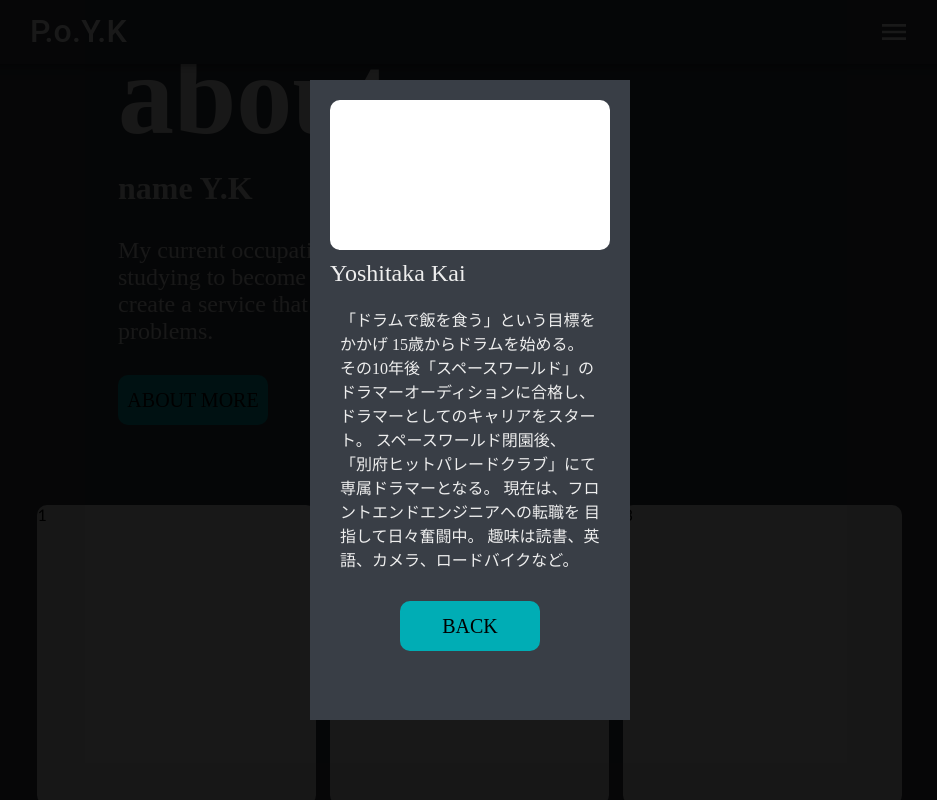
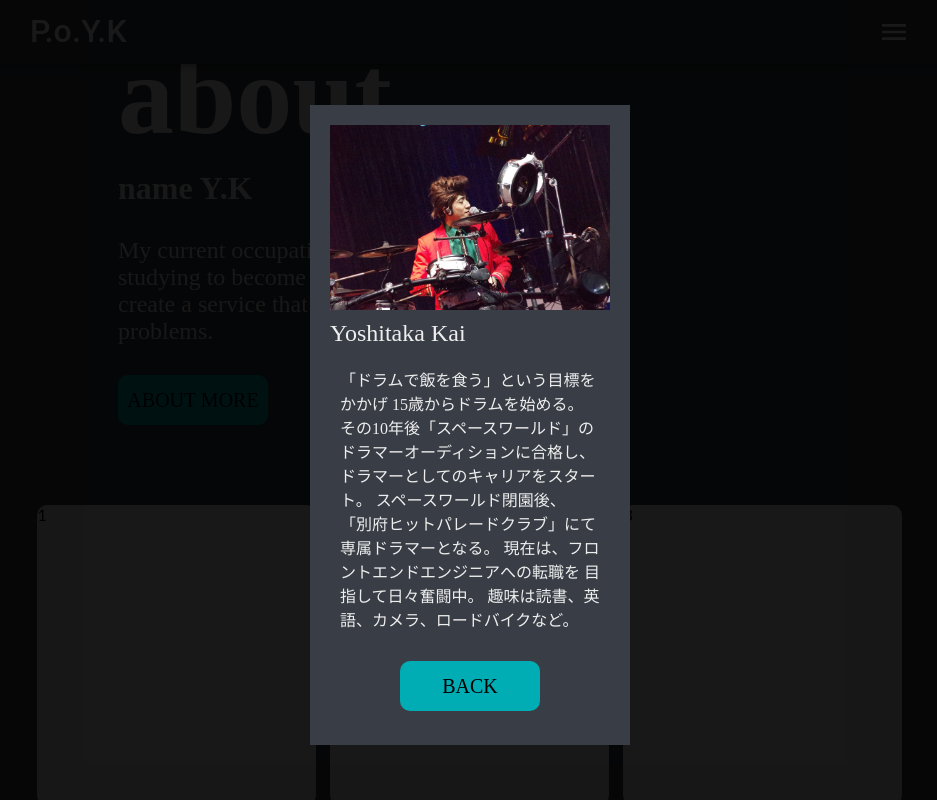
Before and after one commit to yoseei/P.o.Y.K, a React (Create React App) app: page / in a window 1280 px wide. Both pictures are taken after a click on the element "ABOUT MORE". Shown: the part 444-1244 px from the top of the page, without its empty margins (170-1107 px from the left). Built offline with nearby package versions, Linux system fonts and the light colour scheme.

Commit message:
profile写真掲載

```diff
--- a/src/component/Header/Header2.tsx
+++ b/src/component/Header/Header2.tsx
@@ -68,8 +68,7 @@ export default function PersistentDrawerRight() {
   const theme = useTheme();
   const [open, setOpen] = useState(false),
     [overlay, setOverlay] = useState(false),
-    [showAboutModal, setShowAboutModal] = useState(false),
-    [showHome, setShowHome] = useState(false);
+    [showAboutModal, setShowAboutModal] = useState(false);
 
   const handleDrawerOpen = () => {
     setOpen(true);
@@ -92,12 +91,12 @@ export default function PersistentDrawerRight() {
     setOpen(false);
     setOverlay(false);
   };
+
   return (
     <div className={classes.root}>
       <AboutModal
         showFlag={showAboutModal}
         setShowAboutModal={setShowAboutModal}
-        style={{ zIndex: "20" }}
       />
       <Overlay overlayFlag={overlay} />
       <AppBar
@@ -153,9 +152,9 @@ export default function PersistentDrawerRight() {
                   ABOUT
                 </p>
               </li>
-              <li className={scss.rightMenuList}>
+              {/* <li className={scss.rightMenuList}>
                 <p className={classes.rightMenuLink}>WORKS</p>
-              </li>
+              </li> */}
             </ul>
           </div>
         </div>
--- a/src/component/modal/AboutModal.tsx
+++ b/src/component/modal/AboutModal.tsx
@@ -2,6 +2,7 @@ import React from "react";
 import { Property } from "csstype";
 import scss from "./aboutModal.module.scss";
 import ClickButton from "../button/ClickButton";
+import MyPhoto from "./yoseei_drums.jpg";
 
 const AboutModal = (props: any) => {
   const closeModal = () => {
@@ -29,7 +30,9 @@ const AboutModal = (props: any) => {
       {props.showFlag ? (
         <div id="overlay" style={overlay}>
           <div id="modalContent" className={scss.modalContent}>
-            <div className={scss.imgContainer}></div>
+            <div className={scss.imgContainer}>
+              <img src={MyPhoto} className={scss.MyPhoto} alt="profile写真" />
+            </div>
             <h2 className={scss.myName}>Yoshitaka Kai</h2>
             <p className={scss.myProfile}>
               「ドラムで飯を食う」という目標をかかげ 15歳からドラムを始める。
--- a/src/component/modal/aboutModal.module.scss
+++ b/src/component/modal/aboutModal.module.scss
@@ -3,15 +3,20 @@
   background: #393e46;
   color: #eee;
   padding: 20px 20px;
-  height: 80vh;
+  height: 85vh;
   width: 80%;
+  margin-top: 50px;
   .imgContainer {
     width: 100%;
     border-radius: 10px;
-    height: 150px;
+    height: 185px;
     margin: 0;
     background-color: white;
     box-sizing: content-box;
+    .MyPhoto {
+      width: 100%;
+      height: 100%;
+    }
   }
   .myName {
     font-family: "Ludica Sans Unicode";
@@ -38,7 +43,7 @@
 }
 @media screen and (min-width: 600px) {
   .modalContent {
-    height: 60vh;
+    height: 63vh;
     width: 45%;
   }
 }
--- a/src/organisms/contact/atoms/input.module.scss
+++ /dev/null
@@ -1,6 +0,0 @@
-input::placeholder {
-  color: #393e46;
-  position: relative;
-  left: 10px;
-  font-size: 1rem;
-}
--- a/src/organisms/contact/molecules/Contact.tsx
+++ b/src/organisms/contact/molecules/Contact.tsx
@@ -1,10 +1,6 @@
 import React, { useState } from "react";
-import ReactDOM from "react-dom";
 import { useForm } from "react-hook-form";
 
-// import Input from "../atoms/Input";
-// import TextInput from "../atoms/TextInput";
-// import ClickButton from "../../../component/button/ClickButton";
 import ContactMe from "../atoms/ContactMe";
 import SentMessage from "../../../component/modal/sentMessage/SentMessage";
 
@@ -28,10 +24,8 @@ const Contact = () => {
     formState: { errors },
   } = useForm();
   const onSubmit = (data: any) => {
-    console.log(data);
     return handleShowSentMessage();
   };
-  console.log(errors);
 
   return (
     <div className={scss.root}>
```
Also changed, not shown: src/organisms/about/About.tsx (+0 -8 lines), src/organisms/contact/atoms/Input.tsx (deleted, +0 -30 lines), src/organisms/contact/atoms/TextInput.tsx (deleted, +0 -8 lines), src/organisms/contact/atoms/textInput.module.scss (deleted, +0 -15 lines), src/component/modal/yoseei_drums.jpg (added).
